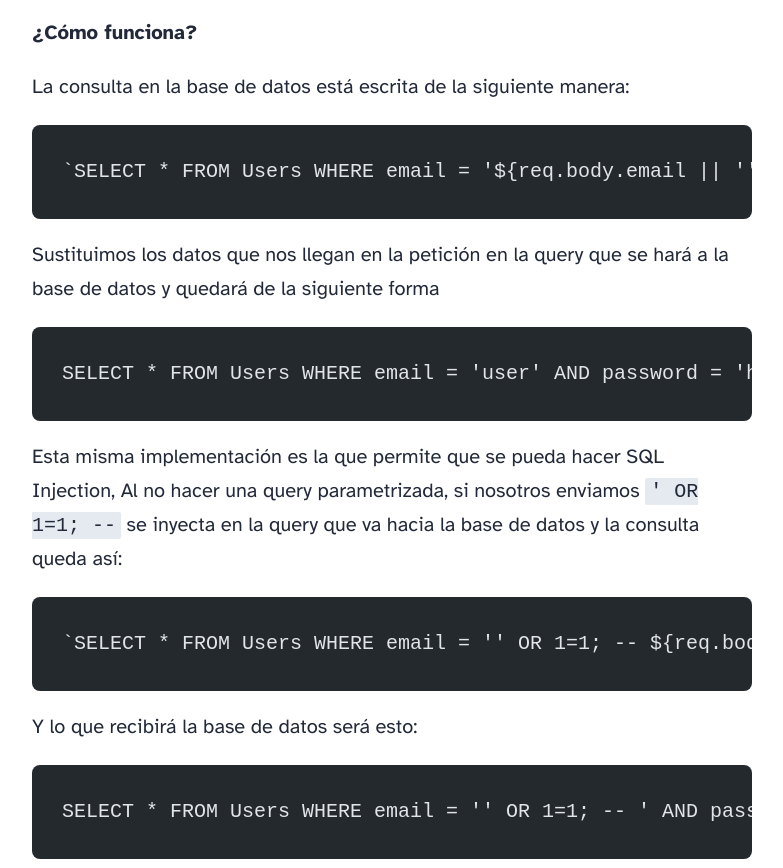
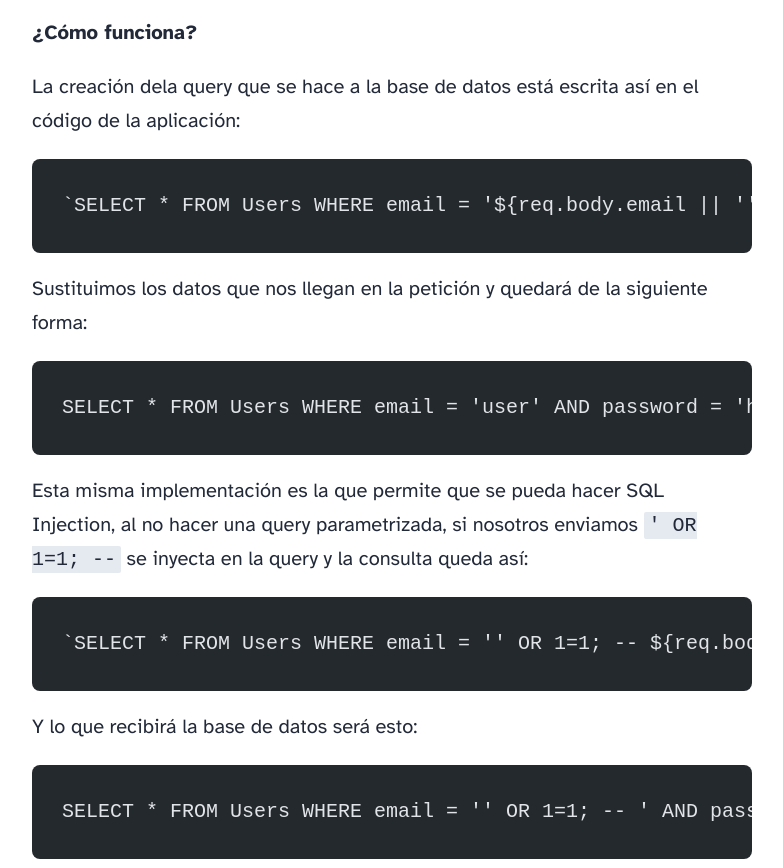
Before and after one commit to LuisLiraC/luisliradev-astro, an Astro site: page /blog/pruebas-seguridad-web in a window 1280 px wide. Shown: the part 8553-9421 px from the top of the page, without its empty margins (248-1031 px from the left). Built offline with nearby package versions, Linux system fonts and the light colour scheme; Astro itself is replaced by a stand-in of ours; code samples lack their colours.

Commit message:
corrections

````diff
--- a/package.json
+++ b/package.json
@@ -1,5 +1,5 @@
 {
-  "name": "",
+  "name": "luisliradev-astro",
   "type": "module",
   "version": "0.0.1",
   "scripts": {
--- a/src/content/blog/pruebas-seguridad-web.md
+++ b/src/content/blog/pruebas-seguridad-web.md
@@ -58,17 +58,17 @@ En este ejemplo lo que hacemos es escribir `' OR 1=1; --` en el campo de email y
 
 **¿Cómo funciona?**
 
-La consulta en la base de datos está escrita de la siguiente manera:
+La creación dela query que se hace a la base de datos está escrita así en el código de la aplicación:
 ```typescript
 `SELECT * FROM Users WHERE email = '${req.body.email || ''}' AND password = '${security.hash(req.body.password || '')}' AND deletedAt IS NULL`
 ```
 
-Sustituimos los datos que nos llegan en la petición en la query que se hará a la base de datos y quedará de la siguiente forma
+Sustituimos los datos que nos llegan en la petición y quedará de la siguiente forma:
 ```sql
 SELECT * FROM Users WHERE email = 'user' AND password = 'hashed-password' AND deletedAt IS NULL
 ```
 
-Esta misma implementación es la que permite que se pueda hacer SQL Injection, Al no hacer una query parametrizada, si nosotros enviamos `' OR 1=1; --` se inyecta en la query que va hacia la base de datos y la consulta queda así:
+Esta misma implementación es la que permite que se pueda hacer SQL Injection, al no hacer una query parametrizada, si nosotros enviamos `' OR 1=1; --` se inyecta en la query y la consulta queda así:
 ```javascript
 `SELECT * FROM Users WHERE email = '' OR 1=1; -- ${req.body.email || ''}' AND password = '${security.hash(req.body.password || '')}' AND deletedAt IS NULL`
 ```
````
